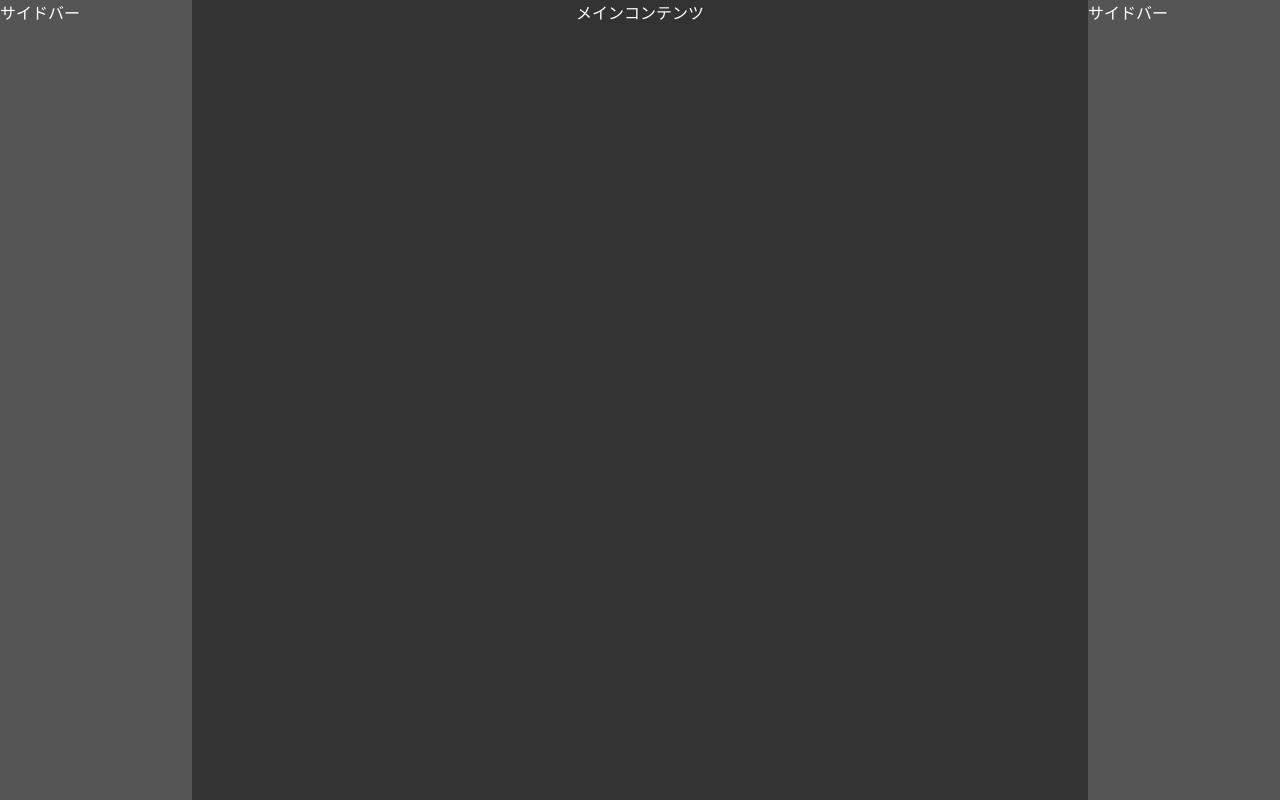
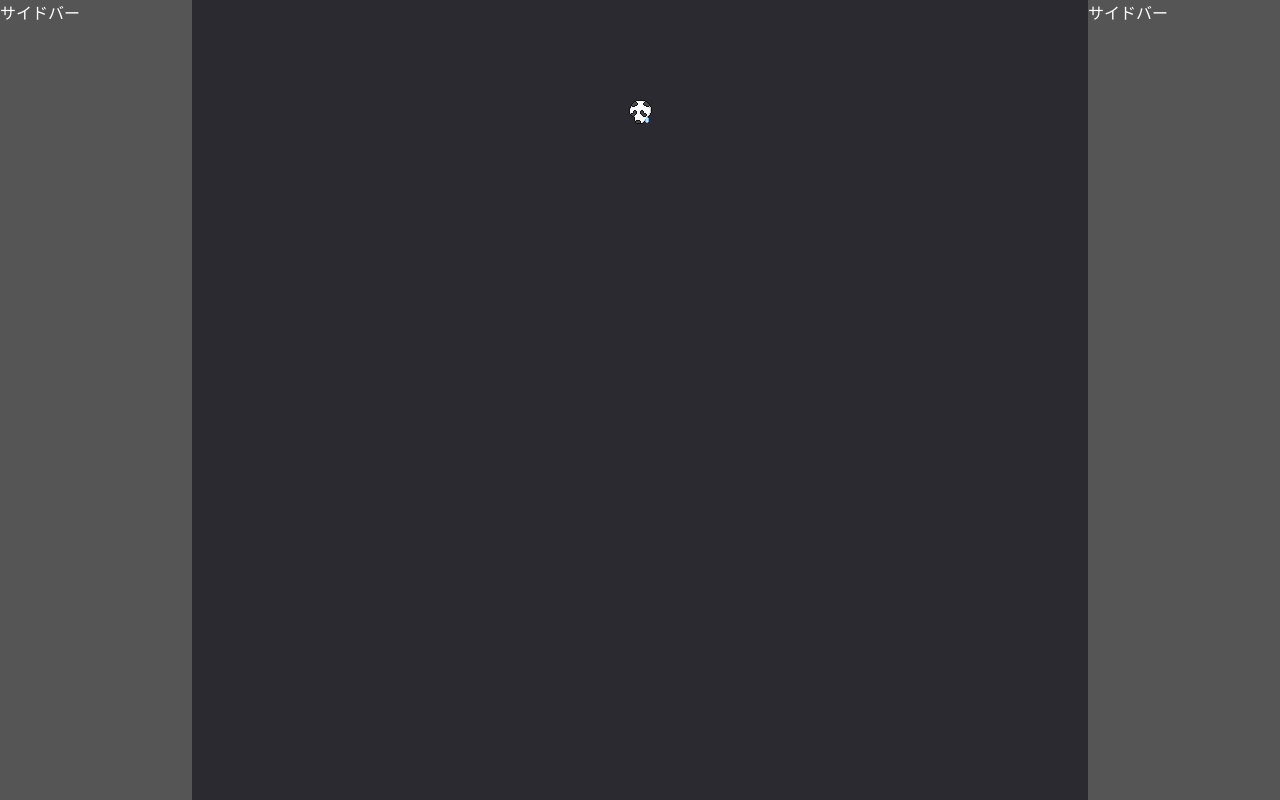
Before and after one commit to sashi0034/web-dotter, a React (Create React App) app: page / in a window 1280 px wide. Built offline with nearby package versions, Linux system fonts and the light colour scheme.

Commit message:
キャンバスのイメージ

```diff
--- a/src/App.tsx
+++ b/src/App.tsx
@@ -1,5 +1,6 @@
 import React from "react";
-import logo from "./logo.svg";
+import { MainCanavas } from "./MainCanvas";
+
 import "./App.css";
 
 
@@ -7,6 +8,7 @@ import "./App.css";
 export class App extends React.Component
 {
 	public override render(): React.ReactNode {
+
 		return(
 			<div className="app-base">
 				<div className="left-bar">
@@ -14,7 +16,7 @@ export class App extends React.Component
 				</div>
 
 				<div className="main-document">
-					メインコンテンツ
+					<MainCanavas/>
 				</div>
 
 				<div className="right-bar">
--- /dev/null
+++ b/src/MainCanvas.css
@@ -0,0 +1,11 @@
+
+.canvas-base{
+    position: relative;
+}
+
+.canvas-content{
+    position: relative;
+    left: 0px;
+    top: 100px;
+
+}
--- /dev/null
+++ b/src/MainCanvas.tsx
@@ -0,0 +1,38 @@
+
+import React from "react";
+import "./MainCanvas.css"
+import sadpanda from "./sadpanda_24x24.png"
+
+interface IMainCanvasProps
+{
+}
+interface IMainCanvasState
+{
+    posX: number,
+    posY: number,
+}
+
+
+
+export class MainCanavas extends React.Component<IMainCanvasProps, IMainCanvasState>
+{
+    public constructor(props: IMainCanvasProps | Readonly<IMainCanvasProps>)
+    {
+        super(props);
+
+        this.state =
+        {
+            posX: 0,
+            posY: 0,
+        }
+    }
+
+    public override render(): React.ReactNode
+    {
+        return (
+            <div className="canvas-name">
+                <img src={sadpanda} alt="サッドパンダの画像" title="sadpanda" className="canvas-content"></img>
+            </div>
+        );
+    }
+}
--- a/src/index.css
+++ b/src/index.css
@@ -1,6 +1,6 @@
 
 body{
 	margin: 0;
-	background-color: #333;
+	background-color: #2a2a30;
 	color: #fff;
 }
```
Also changed, not shown: src/sadpanda_24x24.png (added).
